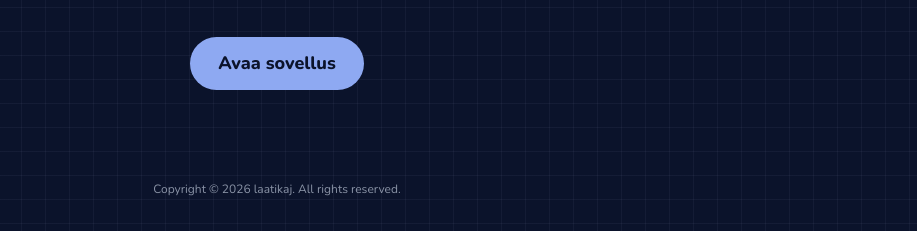
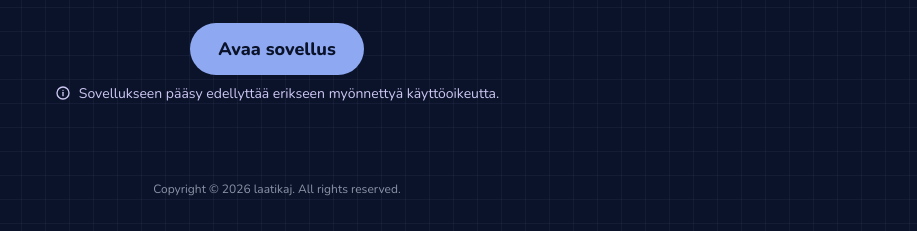
Before and after one commit to laatikaj/laatikaj.github.io, a plain HTML site: page tiloissa/index.html in a window 1280 px wide. Shown: the part 569-800 px from the top of the page, without its empty margins (363-1280 px from the left). Drawn offline with Linux system fonts and the light colour scheme.

Commit message:
Finetuning tiloissa links

```diff
--- a/tiloissa/index.html
+++ b/tiloissa/index.html
@@ -82,6 +82,23 @@
       font-size: 1.125rem;
     }
 
+    .access-note {
+      display: flex;
+      align-items: flex-start;
+      gap: 0.5rem;
+      max-width: 32rem;
+      margin: -1rem 0 0;
+      color: #CDC7F2;
+      font-size: 0.875rem;
+      line-height: 1.5;
+      text-align: left;
+    }
+
+    .access-note svg {
+      flex: none;
+      margin-top: 0.15em;
+    }
+
     .cta {
       margin-top: 1rem;
       padding: 0.9rem 1.75rem;
@@ -124,6 +141,15 @@
     <h1>tiloissa<span>.</span></h1>
     <p class="tagline">Jokaisella oma vuoronsa.</p>
     <a class="cta" href="https://tiloissa-app.laatikaj.workers.dev/">Avaa sovellus</a>
+    <p class="access-note">
+      <svg viewBox="0 0 24 24" width="16" height="16" fill="none" stroke="currentColor" stroke-width="2"
+        stroke-linecap="round" aria-hidden="true" focusable="false">
+        <circle cx="12" cy="12" r="9" />
+        <path d="M12 11v5" />
+        <path d="M12 8h.01" />
+      </svg>
+      <span>Sovellukseen pääsy edellyttää erikseen myönnettyä käyttöoikeutta.</span>
+    </p>
   </main>
   <footer>Copyright &copy; <span id="currentYear">2026</span> laatikaj. All rights reserved.</footer>
   <script>document.getElementById("currentYear").textContent = new Date().getFullYear();</script>
```
Also changed, not shown: index.html (+8 -2 lines).
